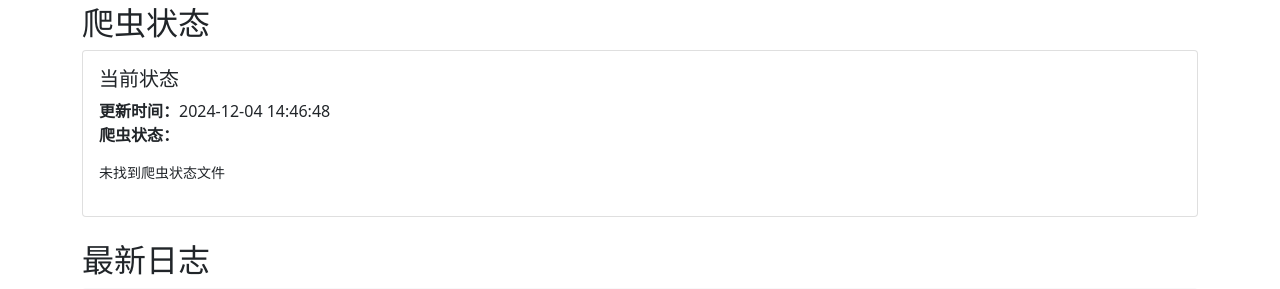
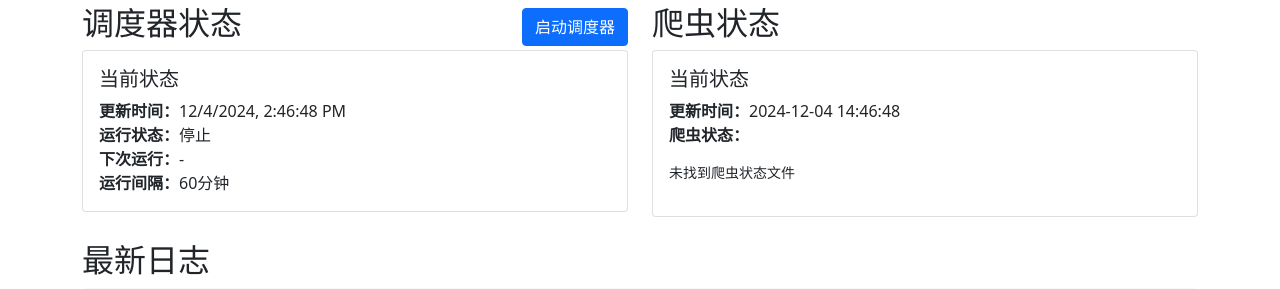
Before and after one commit to xujiajiadexiaokeai/get-weibo-favorites, a Flask app: page / in a window 1280 px wide. Shown: the part 56-345 px from the top of the page. Run offline with Flask 3, Linux system fonts and the light colour scheme.

Commit message:
feat: add scheduler status and control
- Add scheduler status display and control button in web interface
- Add scheduler status and control APIs
- Add next run time tracking in scheduler
- Remove unused import

```diff
--- a/src/weibo_favorites/crawler/scheduler.py
+++ b/src/weibo_favorites/crawler/scheduler.py
@@ -1,7 +1,6 @@
 """调度器模块"""
-import logging
 import time
-from datetime import datetime
+from datetime import datetime, timedelta
 
 from .. import config
 from .auth import load_cookies
@@ -19,6 +18,7 @@ class Scheduler:
         self.interval = config.CRAWL_INTERVAL
         self.running = False
         self.run_logger = RunLogger()
+        self.next_run_time = None
 
     def start(self):
         """启动调度器"""
@@ -78,6 +78,7 @@ class Scheduler:
                 logger.info(f"本次任务耗时: {duration:.2f} 秒")
 
                 # 等待下一次执行
+                self.next_run_time = datetime.now() + timedelta(seconds=self.interval)
                 wait_time = self.interval - duration
                 if wait_time > 0:
                     logger.info(f"等待 {wait_time:.2f} 秒后执行下一次任务")
@@ -100,6 +101,17 @@ class Scheduler:
         self.running = False
         logger.info("收到终止信号，调度器停止运行")
         LogManager.cleanup_run_logging()
+
+    def get_status(self):
+        """获取调度器状态"""
+        current_time = datetime.now()
+
+        return {
+            "running": self.running,
+            "current_time": current_time.isoformat(),
+            "next_run": self.next_run_time.isoformat() if self.running else None,
+            "interval": self.interval
+        }
 
     def check_cookies(self) -> bool:
         """检查 cookies 是否可用
--- a/src/weibo_favorites/web/app.py
+++ b/src/weibo_favorites/web/app.py
@@ -9,8 +9,10 @@ from flask import Flask, render_template, jsonify, request
 from .. import config
 from ..utils import LogManager
 from ..crawler.run_history import RunLogger
+from ..crawler.scheduler import Scheduler
 
 app = Flask(__name__)
+scheduler = Scheduler()
 
 # 设置Web应用日志
 logger = LogManager.setup_logger('web')
@@ -137,6 +139,23 @@ def get_logs():
     except Exception as e:
         return jsonify({'error': str(e)}), 500
 
+@app.route('/api/scheduler/status')
+def get_scheduler_status():
+    """获取调度器状态"""
+    return jsonify(scheduler.get_status())
+
+@app.route('/api/scheduler/control', methods=['POST'])
+def control_scheduler():
+    """控制调度器"""
+    action = request.json.get('action')
+    if action == 'start':
+        scheduler.start()
+        return jsonify({"status": "started"})
+    elif action == 'stop':
+        scheduler.stop()
+        return jsonify({"status": "stopped"})
+    return jsonify({"error": "Invalid action"}), 400
+
 def run_web():
     """运行Web应用"""
     # 确保日志目录存在
--- a/src/weibo_favorites/web/templates/index.html
+++ b/src/weibo_favorites/web/templates/index.html
@@ -4,7 +4,26 @@
 
 {% block content %}
 <div class="row">
-    <div class="col-md-12">
+    <div class="col-md-6">
+        <div class="d-flex justify-content-between align-items-center">
+            <h2>调度器状态</h2>
+            <button id="scheduler-control" class="btn btn-primary" onclick="toggleScheduler()">
+                启动调度器
+            </button>
+        </div>
+        <div class="card mb-4">
+            <div class="card-body">
+                <h5 class="card-title">当前状态</h5>
+                <p class="card-text">
+                    <strong>更新时间：</strong><span id="current-time">{{ current_time }}</span><br>
+                    <strong>运行状态：</strong><span id="running-status">停止</span><br>
+                    <strong>下次运行：</strong><span id="next-run">-</span><br>
+                    <strong>运行间隔：</strong><span id="interval">-</span>分钟
+                </p>
+            </div>
+        </div>
+    </div>
+    <div class="col-md-6">
         <h2>爬虫状态</h2>
         <div class="card mb-4">
             <div class="card-body">
@@ -46,5 +65,43 @@ function refreshLogs() {
 
 // 每30秒刷新一次
 setInterval(refreshLogs, 30000);
+
+let schedulerRunning = false;
+
+function updateSchedulerStatus() {
+    fetch('/api/scheduler/status')
+        .then(response => response.json())
+        .then(data => {
+            document.getElementById('current-time').textContent = new Date(data.current_time).toLocaleString();
+            document.getElementById('running-status').textContent = data.running ? '运行中' : '停止';
+            document.getElementById('next-run').textContent = data.next_run ? new Date(data.next_run).toLocaleString() : '-';
+            document.getElementById('interval').textContent = Math.floor(data.interval / 60);
+
+            schedulerRunning = data.running;
+            const btn = document.getElementById('scheduler-control');
+            btn.textContent = schedulerRunning ? '停止调度器' : '启动调度器';
+            btn.classList.toggle('btn-danger', schedulerRunning);
+            btn.classList.toggle('btn-primary', !schedulerRunning);
+        });
+}
+
+function toggleScheduler() {
+    const action = schedulerRunning ? 'stop' : 'start';
+    fetch('/api/scheduler/control', {
+        method: 'POST',
+        headers: {
+            'Content-Type': 'application/json',
+        },
+        body: JSON.stringify({ action: action })
+    })
+    .then(response => response.json())
+    .then(data => {
+        updateSchedulerStatus();
+    });
+}
+
+// 定期更新状态
+updateSchedulerStatus();
+setInterval(updateSchedulerStatus, 5000);
 </script>
 {% endblock %}
```
